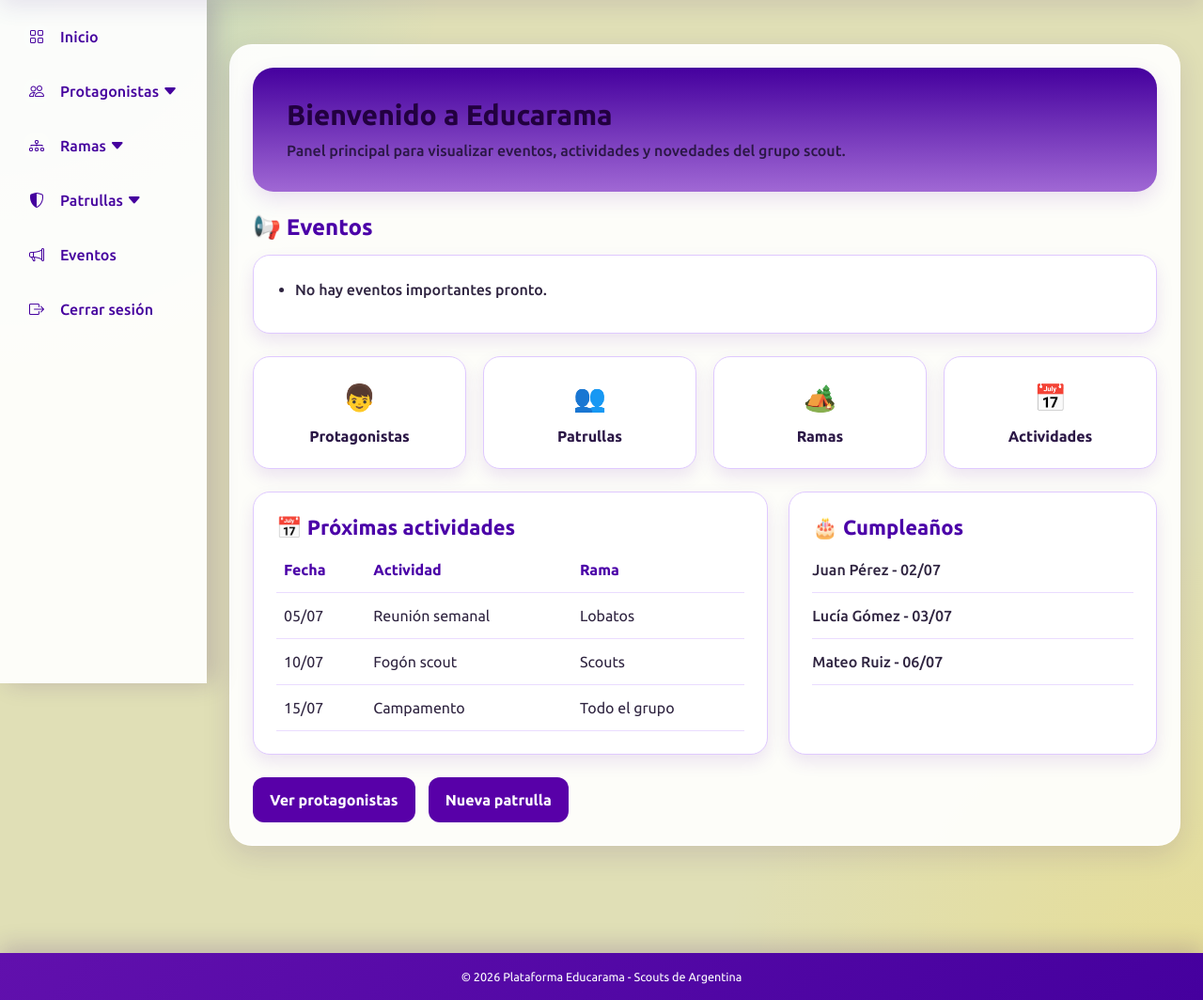
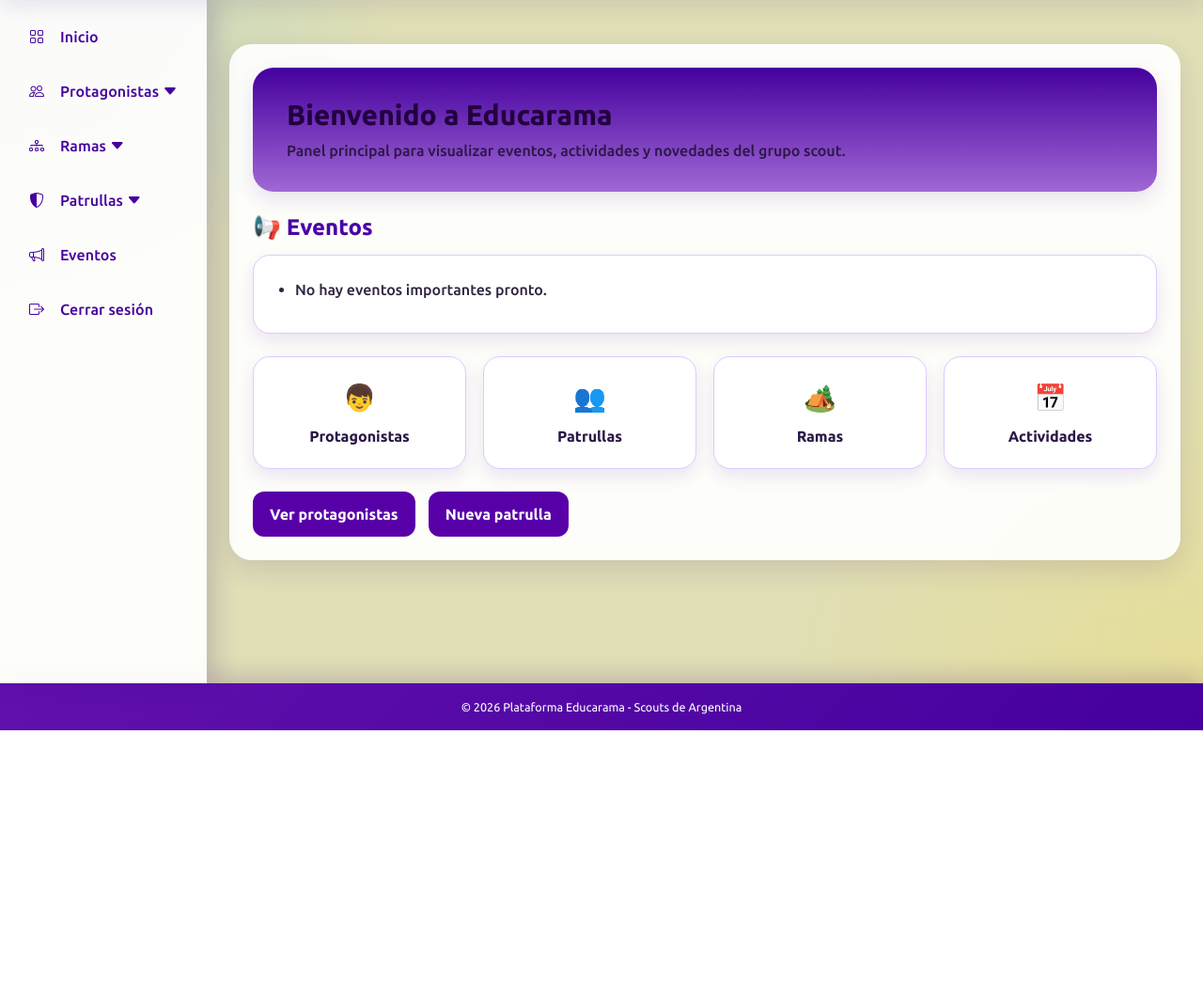
Before and after one commit to cristianA7X/Educarama, a PHP site: page /index.php in a window 1280 px wide. Shown: the part 73-1137 px from the top of the page at 94% size. After the commit the page ends 850 px from the top, so only its background shows below. Run offline with PHP 8.4, Linux system fonts and the light colour scheme; the visitor is signed in with stand-in values (Sample User, id 1); data that the repository does not hold is empty; some libraries are stand-ins or nearby versions.

Commit message:
Correcciones

```diff
--- a/public/index.php
+++ b/public/index.php
@@ -2,15 +2,14 @@
 <?php
 //public/index.php
 require_once __DIR__ . '/../src/Controladores/AuthMiddleware.php';
+require_once __DIR__ . '/../src/Controladores/eventoControlador.php';
 
 $tituloPagina = "Inicio";
-require_once __DIR__ . '/../src/Controladores/eventoControlador.php';
-
-// 1. Instancias el controlador
 $eventoControlador = new eventoControlador();
 
-// 2. Llamas al método y guardas el resultado en la variable que usa el HTML
-$eventos = $eventoControlador->listareventosHome();
+// 2. Llamas al método y guardas el resultado en la variable que usa el
+// HTML$eventos = $eventoControlador->listareventosHome();
+
 ?>
 
 
@@ -80,49 +79,6 @@ $eventos = $eventoControlador->listareventosHome();
                 </div>
             </section>
 
-            <section class="home-grid">
-                <div class="home-card">
-                    <h3>📅 Próximas actividades</h3>
-
-                    <table class="home-table">
-                        <thead>
-                            <tr>
-                                <th>Fecha</th>
-                                <th>Actividad</th>
-                                <th>Rama</th>
-                            </tr>
-                        </thead>
-                        <tbody>
-                            <tr>
-                                <td>05/07</td>
-                                <td>Reunión semanal</td>
-                                <td>Lobatos</td>
-                            </tr>
-                            <tr>
-                                <td>10/07</td>
-                                <td>Fogón scout</td>
-                                <td>Scouts</td>
-                            </tr>
-                            <tr>
-                                <td>15/07</td>
-                                <td>Campamento</td>
-                                <td>Todo el grupo</td>
-                            </tr>
-                        </tbody>
-                    </table>
-                </div>
-
-                <div class="home-card">
-                    <h3>🎂 Cumpleaños</h3>
-
-                    <ul class="birthday-list">
-                        <li>Juan Pérez - 02/07</li>
-                        <li>Lucía Gómez - 03/07</li>
-                        <li>Mateo Ruiz - 06/07</li>
-                    </ul>
-                </div>
-            </section>
-
             <section class="home-actions">
                 <a href="/Educarama/views/pages/protagonistas.php" class="home-action-btn">Ver protagonistas</a>
                 <a href="/Educarama/views/pages/alta_patrulla.php" class="home-action-btn">Nueva patrulla</a>
--- a/views/pages/login.php
+++ b/views/pages/login.php
@@ -15,8 +15,7 @@ $tituloPagina = "Inicio de Sesión";
     <link rel="stylesheet" href="/Educarama/public/css/styles.css?v=1.5">
 </head>
 
-<body class="rama-<?php echo $rama_page; ?>">
-
+<body class="rama-<?php echo $rama_page; ?>"
     <?php
      // Componentes fijos de la interfaz
     include __DIR__ . '/includes/barra_superior.php';
--- a/views/pages/protagonistas.php
+++ b/views/pages/protagonistas.php
@@ -100,7 +100,7 @@ include __DIR__ . '/includes/menu_lateral.php';
 
             <div class="col-12 col-md-4">
                 <a
-                    href="gestionar_protagonistas.php"
+                    href="alta_protagonista.php"
                     class="boton-primario w-100 py-3 fw-bold text-decoration-none text-center d-block">
                     <i class="bi bi-person-gear me-2"></i>Crear nuevo protagonista
                     </a>
--- a/views/pages/ramas.php
+++ b/views/pages/ramas.php
@@ -76,7 +76,7 @@ include __DIR__ . '/includes/menu_lateral.php';
         </div>
 
         <!-- BOTONES DE ACCIÓN -->
-        <div class="row g-3 mt-3">
+        <!-- <div class="row g-3 mt-3">
                   <div class="col-12 col-md-4">
                 <a
                     href="gestionar_ramas.php"
@@ -84,7 +84,7 @@ include __DIR__ . '/includes/menu_lateral.php';
                     <i class="bi bi-diagram-3-gear me-2"></i>Crear Rama
                     </a>
             </div>
-        </div>
+        </div> -->
     </div>
 </div>
 
```
Also changed, not shown: auxiliar/educarama-mvp2.sql (+38 -13 lines), views/pages/alta_protagonista.php (+5 -4 lines), views/pages/protagonistas_nomina.php (+4 -5 lines).
